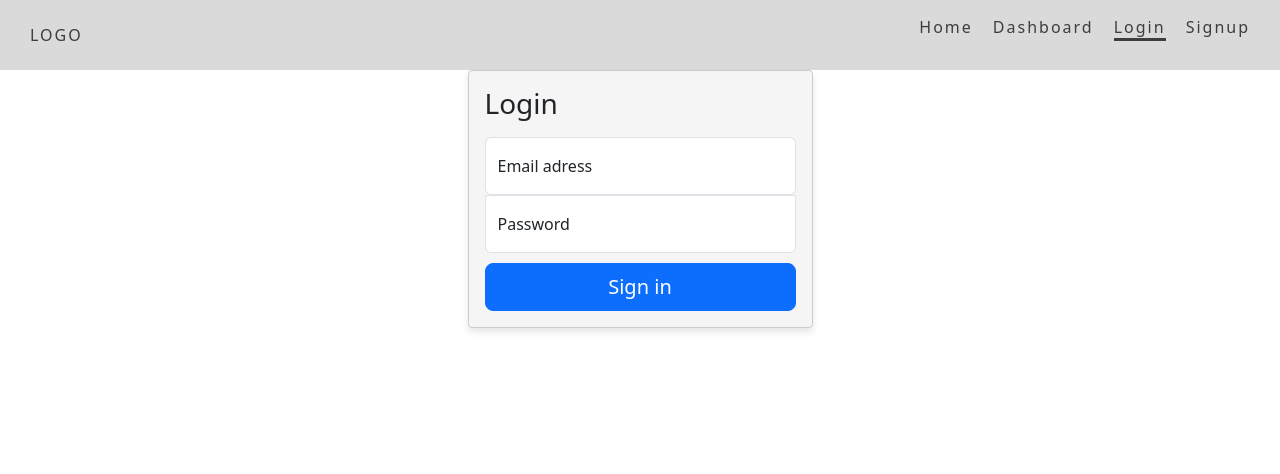
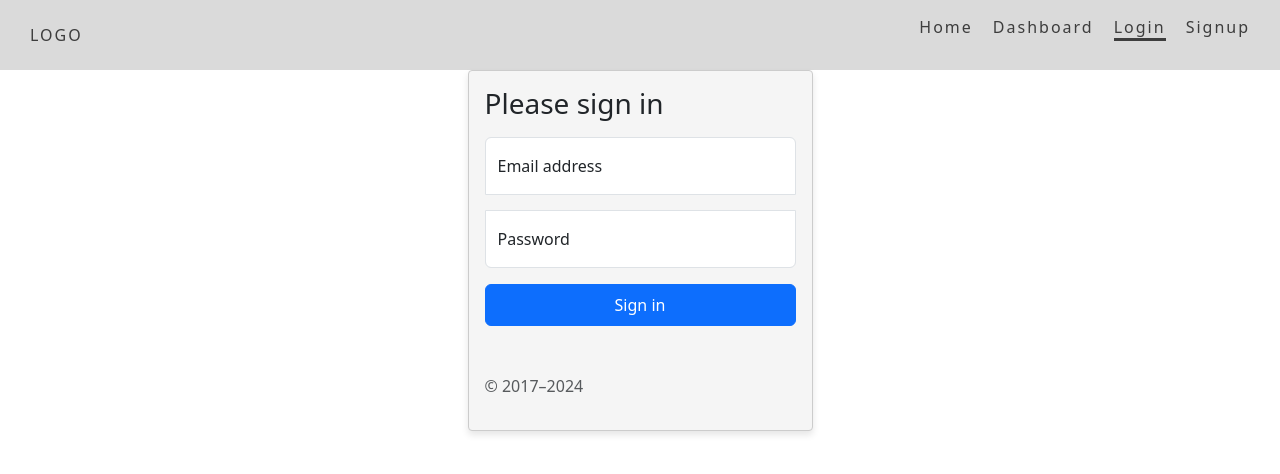
Before and after one commit to SSEGURIDAD10/FrontEnd-Avanzado, a React (Vite) app in the folder 03-react-auth/: page /login in a window 1280 px wide. Shown: the top 474 px of the page. Built offline with nearby package versions, Linux system fonts and the light colour scheme.

Commit message:
Error fixed Login

```diff
--- a/03-react-auth/src/Pages/Login.jsx
+++ b/03-react-auth/src/Pages/Login.jsx
@@ -1,74 +1,64 @@
-import { useForm } from "react-hook-form";
-import { loginUserService } from "@/Services/userServices";
-import { useNavigate } from "react-router-dom";
-import { useAuthContext } from "../Hook/useAuthContext";
-import "@/styles/form.css";
+import { useForm } from 'react-hook-form'
+import { loginUserService } from '@/Services/userServices'
+import { useNavigate } from 'react-router-dom'
+import { useAuthContext } from '@/Hook/useAuthContext'
+import '@/styles/form.css'
 
 const Login = () => {
 
-  const {
-    register,
-    handleSubmit,
-    formState: { errors },
-  } = useForm();
-  const navigate = useNavigate();
-  const { login } = useAuthContext();
+  const { register, handleSubmit, formState:{ errors } } = useForm();
+  const navigate = useNavigate()
+  const { login } = useAuthContext()
 
-  const onSubmit = async (data) => {
-    // Enviar el formulario Signup
+  const onSubmit = async (data) =>  {
+    //enviar mi formulario de signup
     try {
-      const response = await loginUserService(data);
-      if (response.status === 200) {
-        // 201 Creado Nuevo, 200 Existe, 404 No existe
-        navigate("/");
-        console.log("Usuario autenticado correctamente (:");
-        login(response.data.token); // Utilizar login del contexto y decodificar el token en el navegador
+      const response = await loginUserService(data)
+      if (response.status === 200){
+        navigate('/')
+        console.log('Usuario autenticado exitosamente')
+        login(response.data.token)  // utilizar login del contexto y decodificar el token en el navegador
+        //console.log(response.data.token)
       }
-    } catch (error) {
-      console.log("Ocurrio un error en Login", error);
+    }catch(error) {
+      console.log('Ocurrio un error en Login', error)
     }
-  };
+  }
 
   return (
-    <main className="form-signin w-100 m-auto">
-      <div className="login">
-        <h1 className="h3 mb-3 fw-normal">Login</h1>
-        <div className="login-container">
+    <main className='form-signin w-100 m-auto'>
       <form onSubmit={handleSubmit(onSubmit)}>
-            <div className="form-floating">
+        <h1 className='h3 mb-3 fw-normal'>Please sign in</h1>
+        <div className='form-floating'>
           <input
-                className="form-control"
-                type="text"
-                name="email"
-                placeholder="correo@mail.com"
-                id="simple-email"
-                autoComplete="email"
+            type='email'
+            className='form-control'
+            id='floatingInput'
+            placeholder='name@example.com'
+            {...register('email')}
           />
-              {/* <p>{errors.email?.message}</p> */}
-              <label htmlFor="simple-email">Email adress</label>
+           <p>{errors.email?.message}</p>
+          <label htmlFor='floatingInput'>Email address</label>
+        </div>
+        <div className='form-floating'>
+          <input
+            type='password'
+            className='form-control'
+            id='floatingPassword'
+            placeholder='Password'
+            {...register('password')}
+          />
+           <p>{errors.password?.message}</p>
+          <label htmlFor='floatingPassword'>Password</label>
         </div>
 
-            <div className="form-floating">
-              <input
-                className="form-control"
-                type="password"
-                name="password"
-                id="simple-password"
-                autoComplete="current-password"
-                placeholder="Password"
-              />
-              {/* <p>{errors.password?.message}</p> */}
-              <label htmlFor="simple-password">Password</label>
-            </div>
-
-            <button className="w-100 btn btn-lg btn-primary" type="submit">
+        <button className='btn btn-primary w-100 py-2' type='submit'>
           Sign in
         </button>
+        <p className='mt-5 mb-3 text-body-secondary'>© 2017–2024</p>
       </form>
-        </div>
-      </div>
     </main>
-  );
-};
+  )
+}
 
-export default Login;
+export default Login
```
Lines whose indentation alone changed are shown as unchanged.
